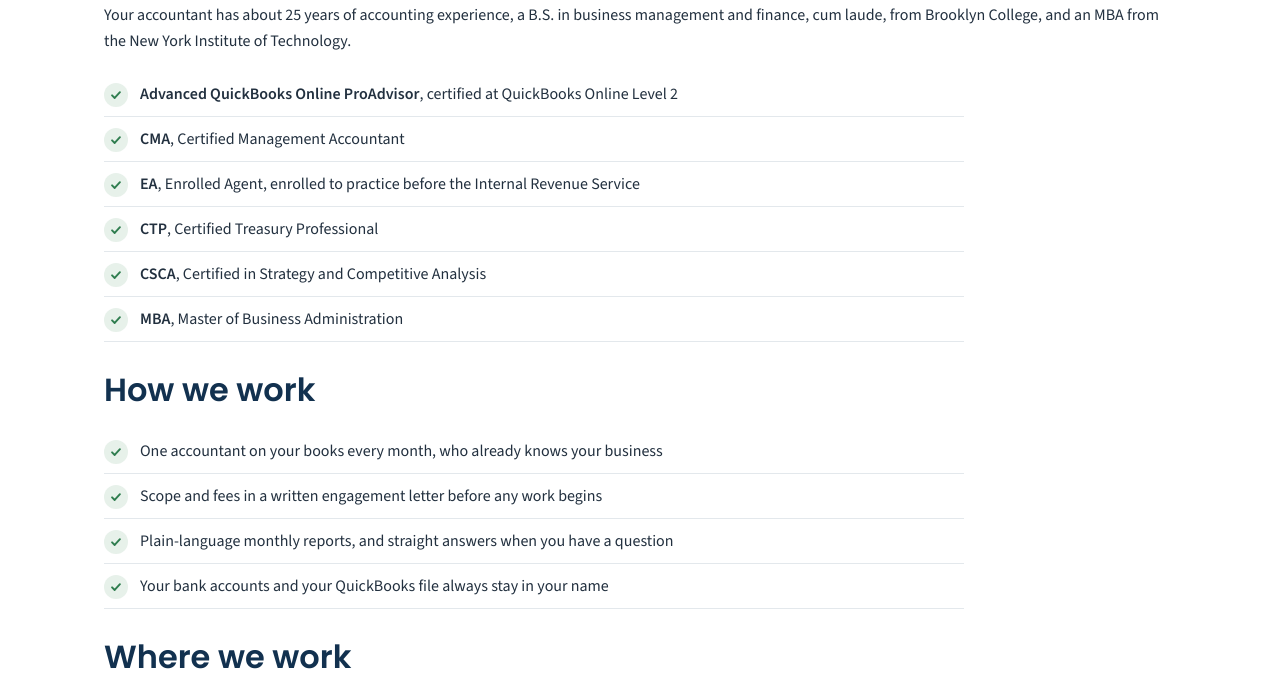
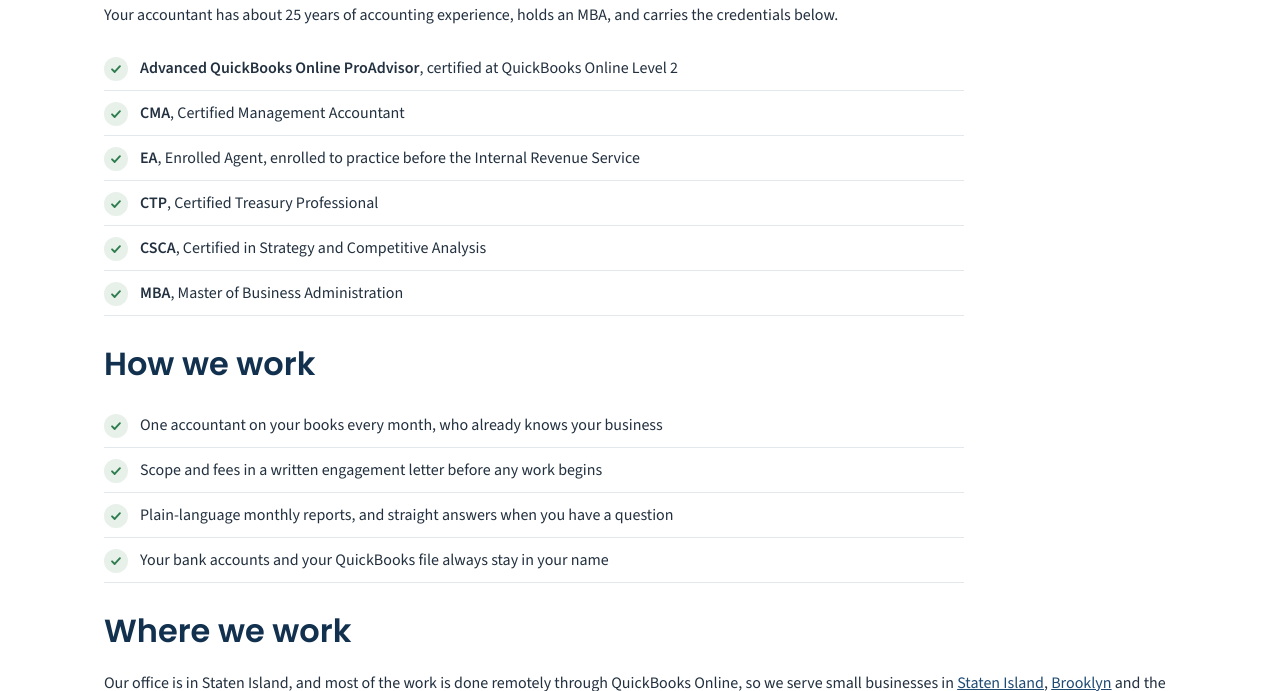
Before and after one commit to ramiahmad1-sys/raledgersolutions-site, a plain HTML site: page about/index.html in a window 1280 px wide. Shown: the part 409-1100 px from the top of the page. Drawn offline with nearby package versions, Linux system fonts and the light colour scheme; no server answers.

Commit message:
Remove school names from the About page (#10)
Co-authored-by: Claude <noreply@anthropic.com>

```diff
--- a/about/index.html
+++ b/about/index.html
@@ -107,7 +107,7 @@
         <p class="page-hero-creds">QuickBooks ProAdvisor &middot; CMA &middot; EA &middot; CTP &middot; CSCA &middot; MBA</p>
 
         <h2>Who does the work</h2>
-        <p>Your accountant has about 25 years of accounting experience, a B.S. in business management and finance, cum laude, from Brooklyn College, and an MBA from the New York Institute of Technology.</p>
+        <p>Your accountant has about 25 years of accounting experience, holds an MBA, and carries the credentials below.</p>
         <ul class="icon-list icon-list--check">
           <li><strong>Advanced QuickBooks Online ProAdvisor</strong>, certified at QuickBooks Online Level 2</li>
           <li><strong>CMA</strong>, Certified Management Accountant</li>
```
